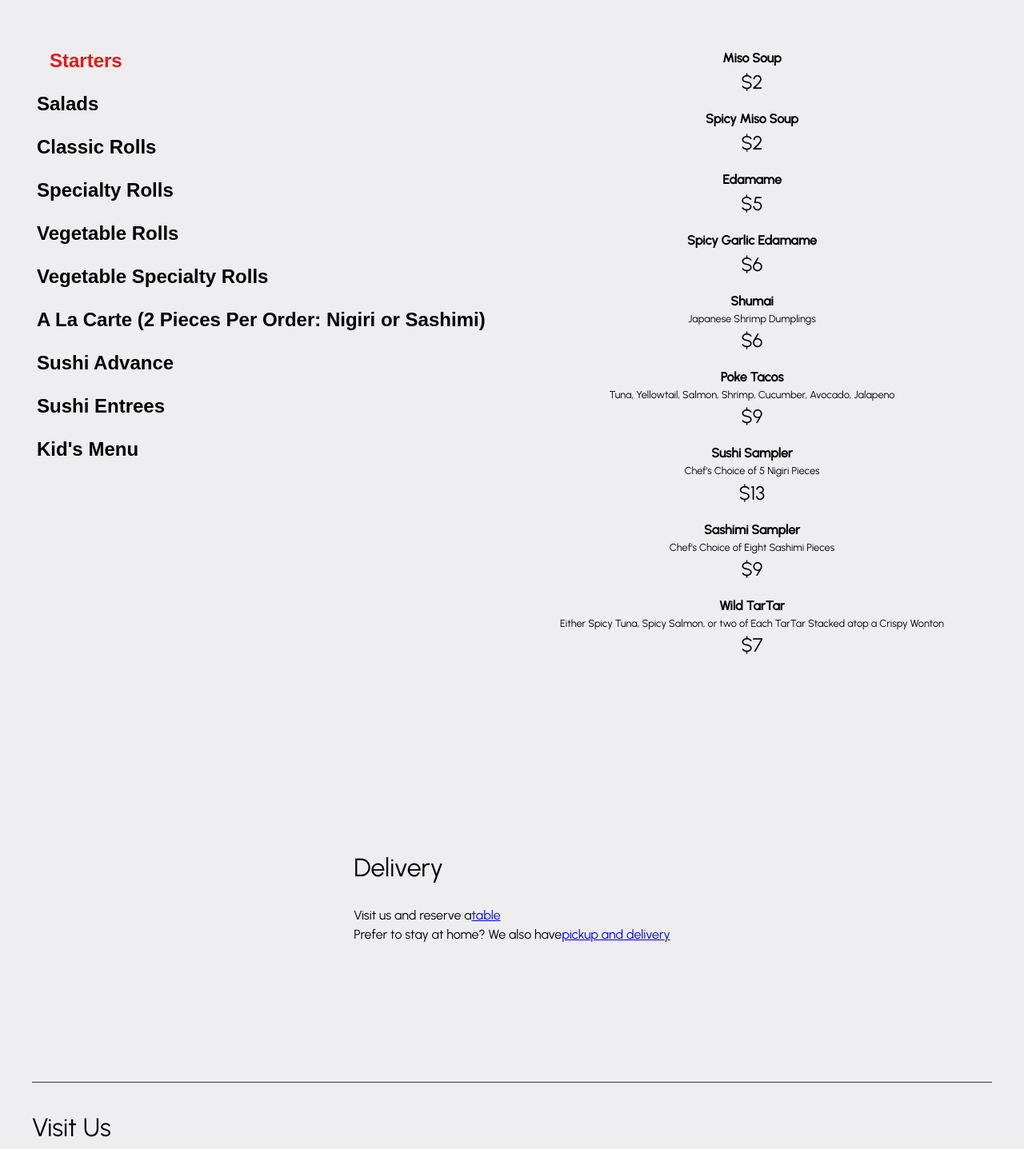
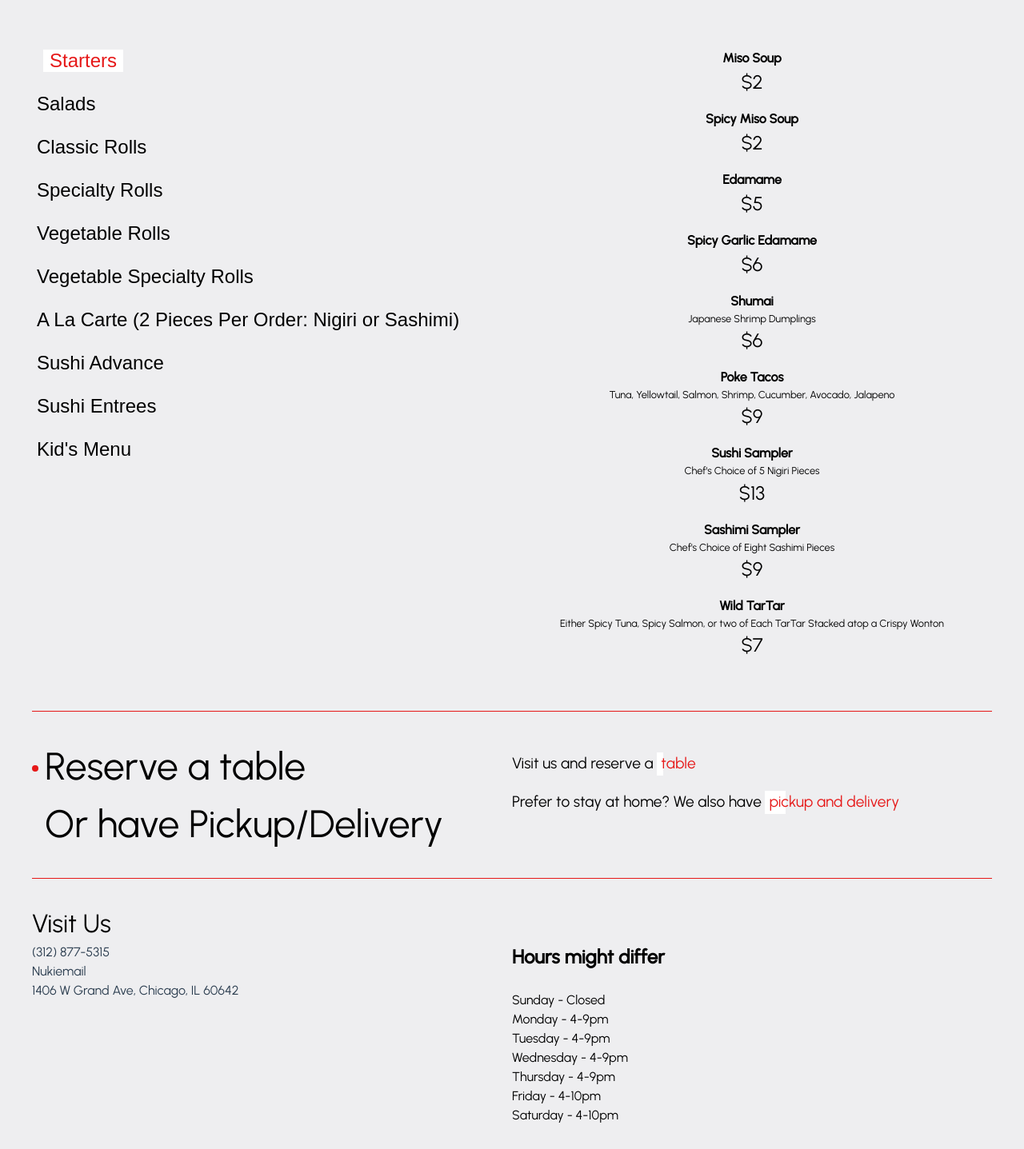
Before and after one commit to johnnybravo916/react_project, a React (Create React App) app in the folder nuki/: page / in a window 1280 px wide. Shown: the part 1579-3016 px from the top of the page at 80% size. Built offline with nearby package versions, Linux system fonts and the light colour scheme.

Commit message:
updated delivery section

```diff
--- a/nuki/public/data/data.json
+++ b/nuki/public/data/data.json
@@ -532,7 +532,8 @@
         }
     },
     "delivery": {
-        "title": "Delivery",
+        "first_title": "Reserve a table",
+        "second_title": "Or have Pickup/Delivery",
         "reservation_copy": "Visit us and reserve a",
         "reservation_link_copy": "table",
         "opentable": "OpenTable",
--- a/nuki/src/components/contact.jsx
+++ b/nuki/src/components/contact.jsx
@@ -2,7 +2,7 @@ import React from "react";
 
 export default function Contact(props) {
     return (
-        <section id="contact" className="border-top">
+        <section id="contact">
             <h2>{props.data.title}</h2>
             <div className="contact">
                 <address>
--- a/nuki/src/components/delivery.jsx
+++ b/nuki/src/components/delivery.jsx
@@ -2,34 +2,37 @@ import React from "react";
 
 export default function Delivery(props) {
     return (
-        <section id="delivery" className="center-content">
-            <div class="delivery">
-                <h2>{props.data.title}</h2>
-                <h3>{props.data.subheader}</h3>
-                <div>
-                    <div>
-                        {props.data.reservation_copy}
+        <section id="delivery" className="delivery border-top border-bottom">
+            <h2 className="header--bullet">
+                {props.data.first_title}
+                <br />
+                {props.data.second_title}
+            </h2>
+            <div className="delivery__content">
+                <p>
+                    {props.data.reservation_copy}{" "}
                     <a
                         href={props.data.opentable_link}
                         title={props.data.opentable}
                         target="_blank"
                         rel="noreferrer"
+                        className="hover"
                     >
                         {props.data.reservation_link_copy}
                     </a>
-                    </div>
-                    <div>
-                        {props.data.delivery_copy}
+                </p>
+                <p>
+                    {props.data.delivery_copy}{" "}
                     <a
                         href={props.data.delivery_link}
                         title={props.data.delivery}
                         target="_blank"
                         rel="noreferrer"
+                        className="hover"
                     >
                         {props.data.delivery_link_copy}
                     </a>
-                    </div>
-                </div>
+                </p>
             </div>
         </section>
     );
--- a/nuki/src/styles/_global.scss
+++ b/nuki/src/styles/_global.scss
@@ -28,11 +28,11 @@ h3 {
 }
 
 .border-bottom {
-    border-bottom: 1px solid var(--col-font-black);
+    border-bottom: 1px solid var(--secondary-color);
 }
 
 .border-top {
-    border-top: 1px solid var(--col-font-black);
+    border-top: 1px solid var(--secondary-color);
 }
 
 .center-content {
--- a/nuki/src/styles/_layout.scss
+++ b/nuki/src/styles/_layout.scss
@@ -18,7 +18,8 @@ body {
 a,
 a:after,
 button,
-h3 {
+h3,
+h3:after {
     transition: all 500ms ease-in-out;
 }
 
--- a/nuki/src/styles/app.scss
+++ b/nuki/src/styles/app.scss
@@ -8,4 +8,5 @@
 @import "./sections/about.scss";
 @import "./sections/menu.scss";
 @import "./sections/contact.scss";
+@import "./sections/delivery.scss";
 @import "./sections/footer.scss";
--- /dev/null
+++ b/nuki/src/styles/sections/delivery.scss
@@ -0,0 +1,10 @@
+.delivery {
+    display: grid;
+    grid-template-columns: repeat(2, 1fr);
+    .delivery__content {
+        font-size: 1.2rem;
+        a {
+            text-decoration: none;
+        }
+    }
+}
--- a/nuki/src/styles/sections/menu.scss
+++ b/nuki/src/styles/sections/menu.scss
@@ -15,9 +15,38 @@
             display: block;
             background: none;
             border: none;
+            h3 {
+                font-weight: var(--font-weight-medium);
+                position: relative;
+            }
             &.active h3 {
                 padding-left: 1rem;
                 color: var(--secondary-color);
+                &:after {
+                    content: "";
+                    display: block;
+                    background: var(--plain-color);
+                    width: 100%;
+                    height: 100%;
+                    position: absolute;
+                    top: 0;
+                    left: 0.5rem;
+                    z-index: -1;
+                }
+            }
+            &:hover h3 {
+                padding-left: 0.5rem;
+                &:after {
+                    content: "";
+                    display: block;
+                    background: var(--plain-color);
+                    width: 25%;
+                    height: 100%;
+                    position: absolute;
+                    top: 0;
+                    left: 0;
+                    z-index: -1;
+                }
             }
         }
     }
```
Lines whose indentation alone changed are shown as unchanged.
